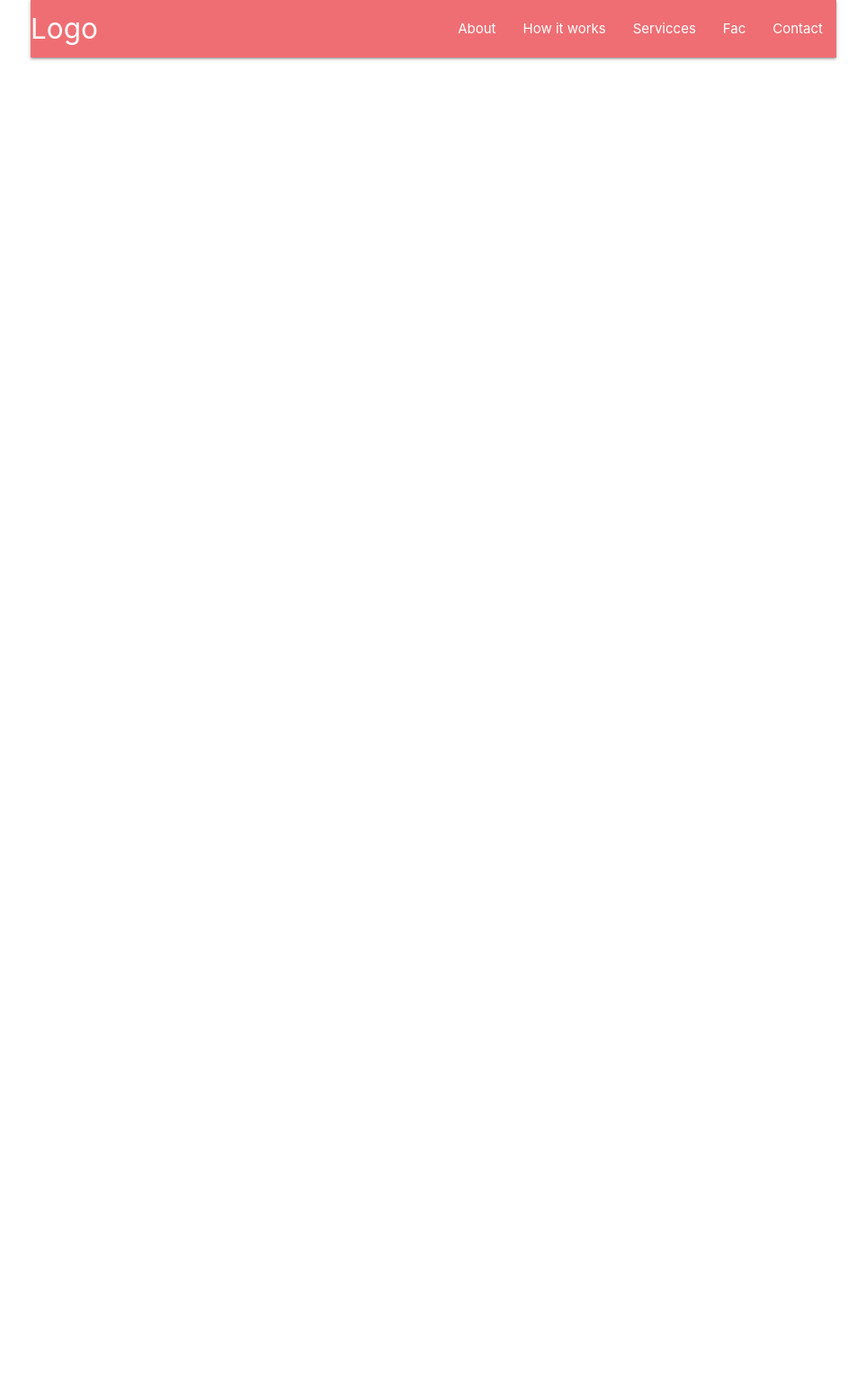
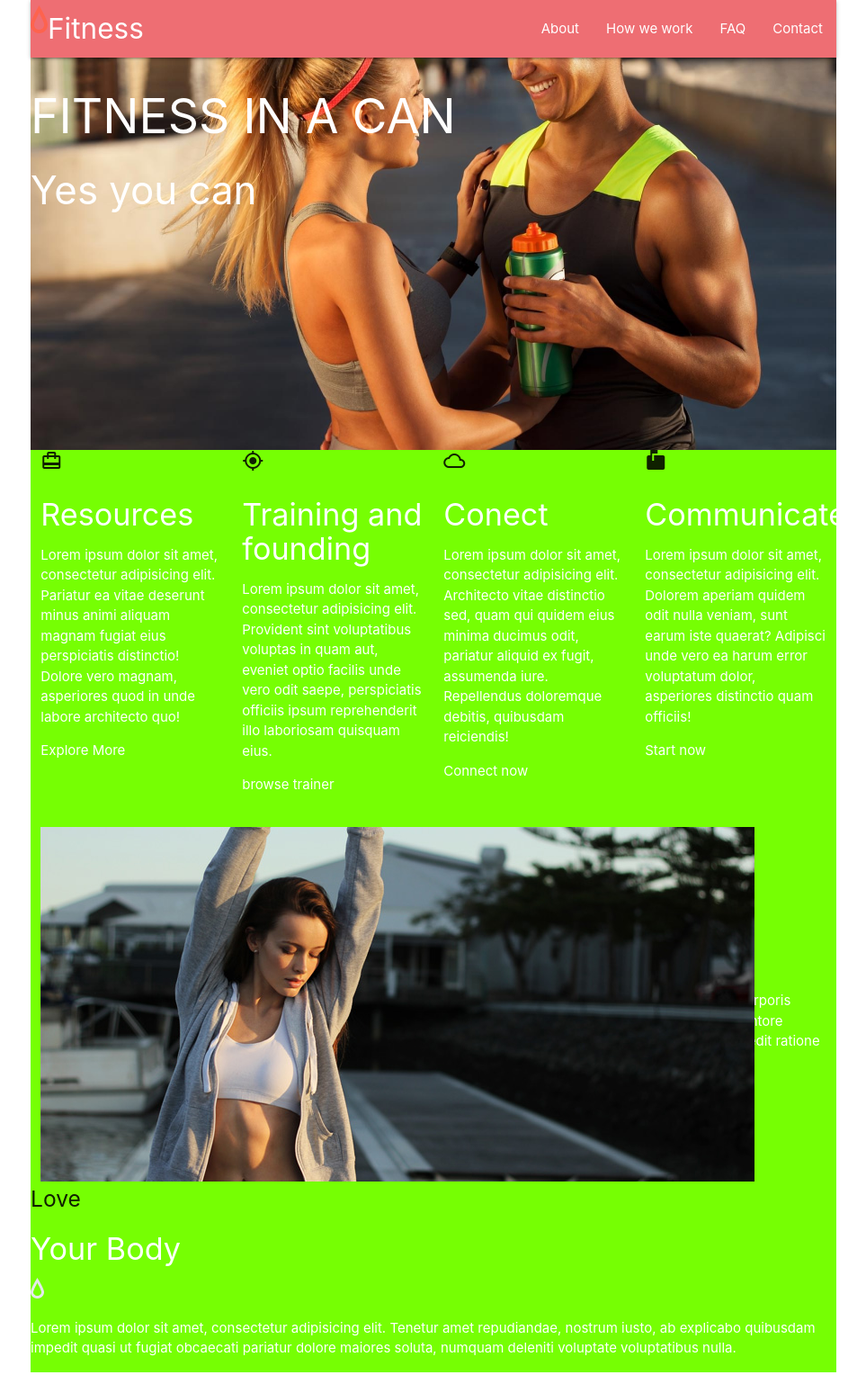
Before and after one commit to Jesmmar89/materialize, a plain HTML site: page index.html in a window 1280 px wide. Shown: the whole page at 90% size, without its empty margins (158-1121 px from the left). Before the commit the page ends 800 px from the top, so only its background shows below. Drawn offline with nearby package versions, Linux system fonts and the light colour scheme.

Commit message:
menu y header completado

```diff
--- /dev/null
+++ b/css/style.css
@@ -0,0 +1,11 @@
+.backgroundhead{
+	background-image: url(../img/hero.jpg);
+	background-size: 100% 100%;
+	height: 500px;
+}
+.sectiongreen{
+	background-color: #76ff03;
+}
+p, h4,h3,h2,h1{
+	color: white;
+}
--- a/index.html
+++ b/index.html
@@ -3,36 +3,89 @@
 <head>
 	<meta charset="UTF-8">
 	<title>Document</title>
-	<!-- Compiled and minified CSS -->
     <link rel="stylesheet" href="https://cdnjs.cloudflare.com/ajax/libs/materialize/1.0.0-beta/css/materialize.min.css">
-
-    <!-- Compiled and minified JavaScript -->
-    <script src="https://cdnjs.cloudflare.com/ajax/libs/materialize/1.0.0-beta/js/materialize.min.js"></script>
+    <link href="https://fonts.googleapis.com/icon?family=Material+Icons" rel="stylesheet">
+	<link rel="stylesheet" href="./css/style.css">
+    <meta name="viewport" content="width=device-width, initial-scale=1.0"/>
 
 </head>
 <body class="container">
-	<head>
+	<header class="backgroundhead">
 		<nav>
 		    <div class="nav-wrapper">
-		      <a href="#" class="brand-logo">Logo</a>
+		      <img src="./img/drop_primary.png" alt="">
+		      <a href="#" class="brand-logo">Fitness</a>
 		      <ul id="nav-mobile" class="right hide-on-med-and-down">
 		        <li><a href="sass.html">About</a></li>
-		        <li><a href="badges.html">How it works</a></li>
-		        <li><a href="collapsible.html">Servicces</a></li>
-		        <li><a href="collapsible.html">Fac</a></li>
+		        <li><a href="badges.html">How we work</a></li>
+		        <li><a href="collapsible.html">FAQ</a></li>
 		        <li><a href="collapsible.html">Contact</a></li>
 		      </ul>
 		    </div>
-  		</nav>
-	</head>
-	<section>
+		  </nav>
+		  <h2>FITNESS IN A CAN</h2>
+		  <h3>Yes you can</h3>
+	</header>
+	<section class="sectiongreen">
+		<div class="row">
+			<div class="col s3">
+	      	<i class="material-icons">card_travel</i>
+	      	<h4>Resources</h4>
+	      	<p>Lorem ipsum dolor sit amet, consectetur adipisicing elit. Pariatur ea vitae deserunt minus animi aliquam magnam fugiat eius perspiciatis distinctio! Dolore vero magnam, asperiores quod in unde labore architecto quo!</p>
+	      	<p>Explore More</p>
+	        </div>
+	        <div class="col s3">
+	      	<i class="material-icons">my_location</i>
+	      	<h4>Training and founding</h4>
+	      	<p>Lorem ipsum dolor sit amet, consectetur adipisicing elit. Provident sint voluptatibus voluptas in quam aut, eveniet optio facilis unde vero odit saepe, perspiciatis officiis ipsum reprehenderit illo laboriosam quisquam eius.</p>
+	      	<p>browse trainer</p>
+	        </div>
+	        <div class="col s3">
+	      	<i class="material-icons">cloud_queue</i>
+	      	<h4>Conect</h4>
+	      	<p>Lorem ipsum dolor sit amet, consectetur adipisicing elit. Architecto vitae distinctio sed, quam qui quidem eius minima ducimus odit, pariatur aliquid ex fugit, assumenda iure. Repellendus doloremque debitis, quibusdam reiciendis!</p>
+	      	<p>Connect now</p>
+	        </div>
+	        <div class="col s3">
+	      	<i class="material-icons">markunread_mailbox</i>
+	      	<h4>Communicate</h4>
+	      	<p>Lorem ipsum dolor sit amet, consectetur adipisicing elit. Dolorem aperiam quidem odit nulla veniam, sunt earum iste quaerat? Adipisci unde vero ea harum error voluptatum dolor, asperiores distinctio quam officiis!</p>
+	      	<p>Start now</p>
+	     </div>
+      </div>
+      <div class="row">
+        <div class="col s7 push-s5">
+      	<h5>It's all about</h5>
+      	<h3>Fitness First</h3>
+      	<img src="./img/drop_muted.png" alt="">
+      	<p>Lorem ipsum dolor sit amet, consectetur adipisicing elit. Corporis tempore nostrum amet dolore iusto optio sequi aliquid inventore corrupti cupiditate porro delectus, perferendis eveniet impedit ratione ipsam repellendus, laboriosam illum.</p>
+      	</div>
+      	<div class="col s5 pull-s7">
+      	<img src="./img/yoga.jpg" alt="">
+      	</div>
+        <div >
+      	<img src="./img/apple_watch,jpg" alt="">
+        </div>
+        <div>
+      	<h5>Love</h5>
+      	<h4>Your Body</h4>
+        <img src="./img/drop_muted.png" alt="">
+        <p>Lorem ipsum dolor sit amet, consectetur adipisicing elit. Tenetur amet repudiandae, nostrum iusto, ab explicabo quibusdam impedit quasi ut fugiat obcaecati pariatur dolore maiores soluta, numquam deleniti voluptate voluptatibus nulla.</p>
+      </div>
+      </div>
+
+	</section>
+	<section class="row">
+		<div>
+
+		</div>
 
 	</section>
 	<footer>
 
 	</footer>
 
-<!--JavaScript at end of body for optimized loading-->
- <script type="text/javascript" src="js/materialize.min.js"></script>
+
+ <script src="https://cdnjs.cloudflare.com/ajax/libs/materialize/1.0.0-beta/js/materialize.min.js"></script>
 </body>
 </html>
```
Also changed, not shown: img/apple_watch.jpg (renamed from img/apple-watch.jpg), img/drop_muted.png (renamed from img/drop-muted.png), img/drop_primary.png (renamed from img/drop-primary.png), style.css (deleted).
